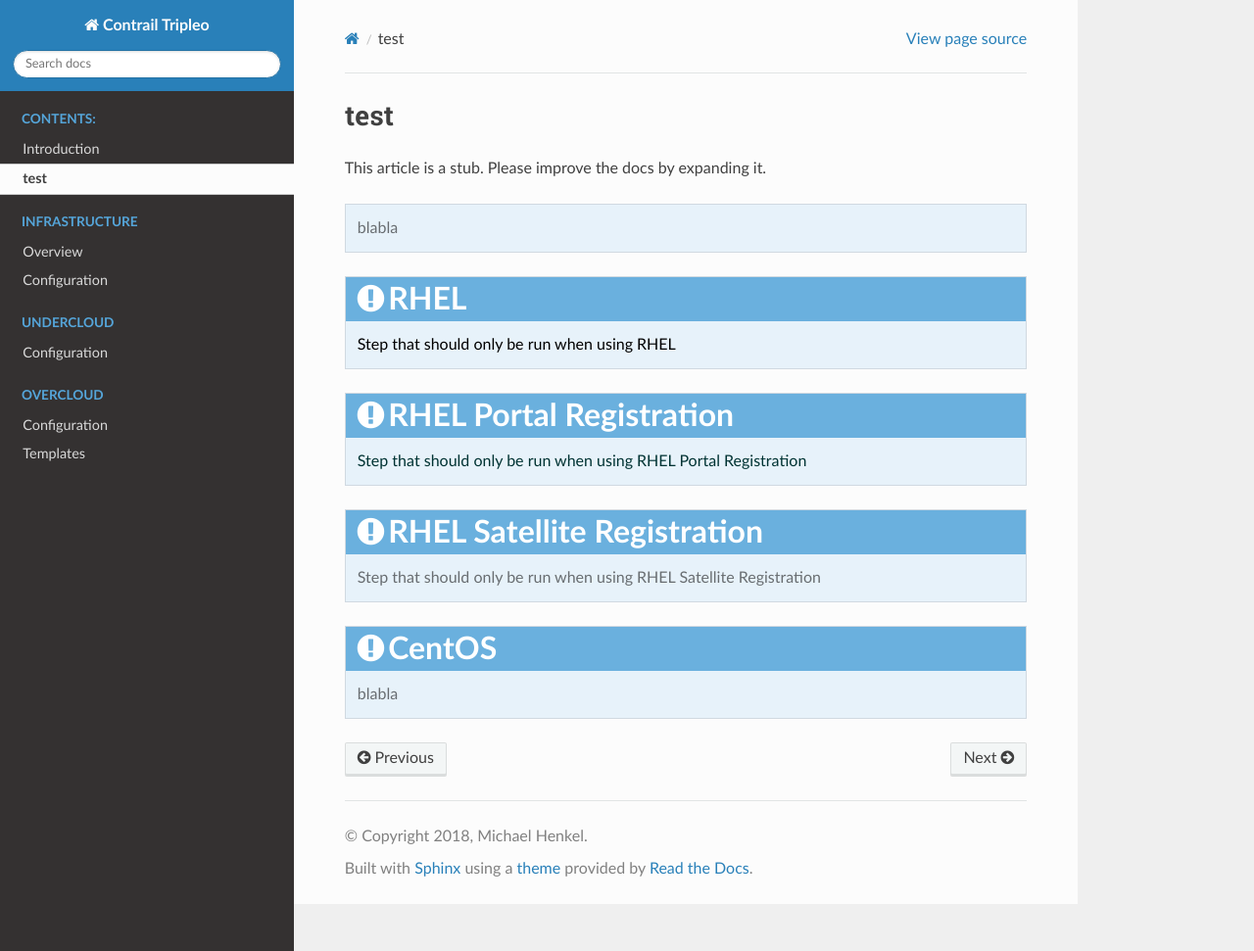
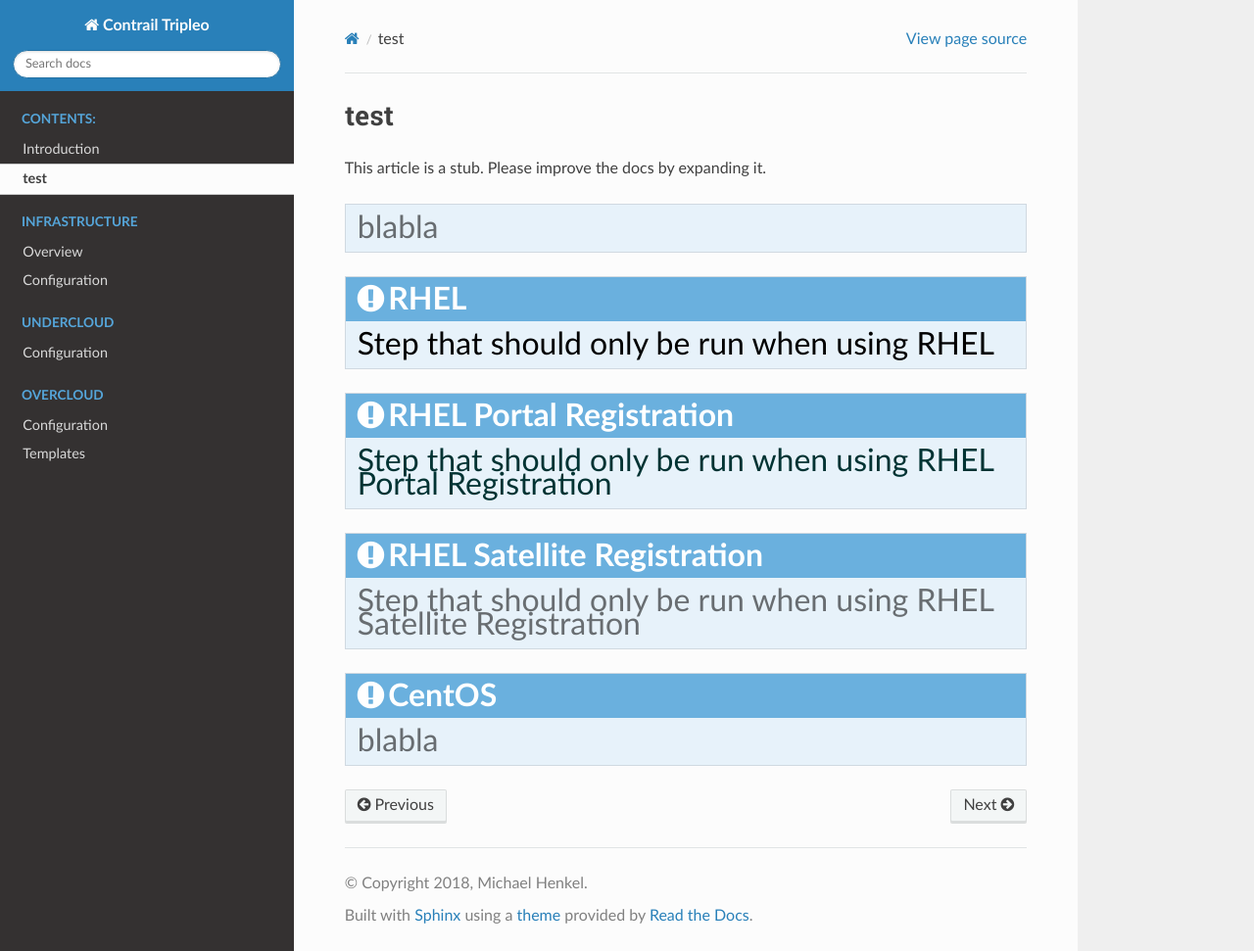
Before and after one commit to michaelhenkel/contrail-tripleo-docu, a Sphinx documentation site: the page built from docs/test.rst, in a window 1280 px wide and 971 px high. Shown: the whole window at 98% size. Built offline with Sphinx 7.4.7 and the Read the Docs theme 2.0.0, drawn with Linux system fonts in a browser that asks for light colours.

Commit message:
added readthedocs structure

```diff
--- a/docs/_static/custom.css
+++ b/docs/_static/custom.css
@@ -7,5 +7,21 @@
   margin-bottom: 24px;
 }
 
+.admonition p {
+  font-size: inherit;
+}
+
+.admonition p.last {
+  margin-bottom: 0;
+}
+
+.admonition p.first.admonition-title {
+  display: inline;
+  background: none;
+  font-weight: bold;
+  color: rgba(0, 0, 0, 0.75);
+}
+
 .admonition-red { background: #fee; background-color: #e8e8e8; color: #000000 ; }
 .admonition-green { background: #aaa; background-color: #e3e3e3; color: #003333 ; }
+.rhel {background: #fee;}
--- a/docs/test.rst
+++ b/docs/test.rst
@@ -22,7 +22,7 @@
    Step that should only be run when using RHEL Portal Registration
 
 .. admonition:: RHEL Satellite Registration
-   :class: satellite
+   :class: rhel
 
    Step that should only be run when using RHEL Satellite Registration
 
```
Also changed, not shown: 8 other files.
